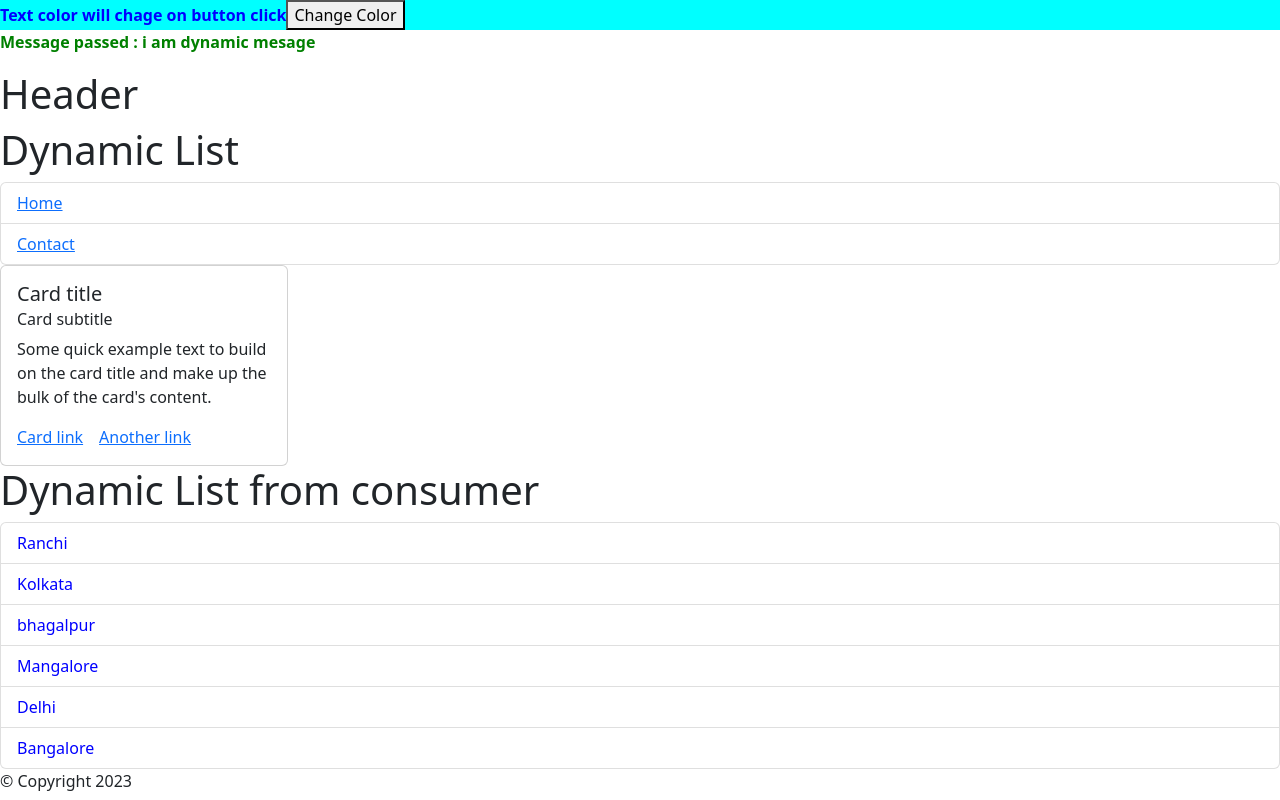
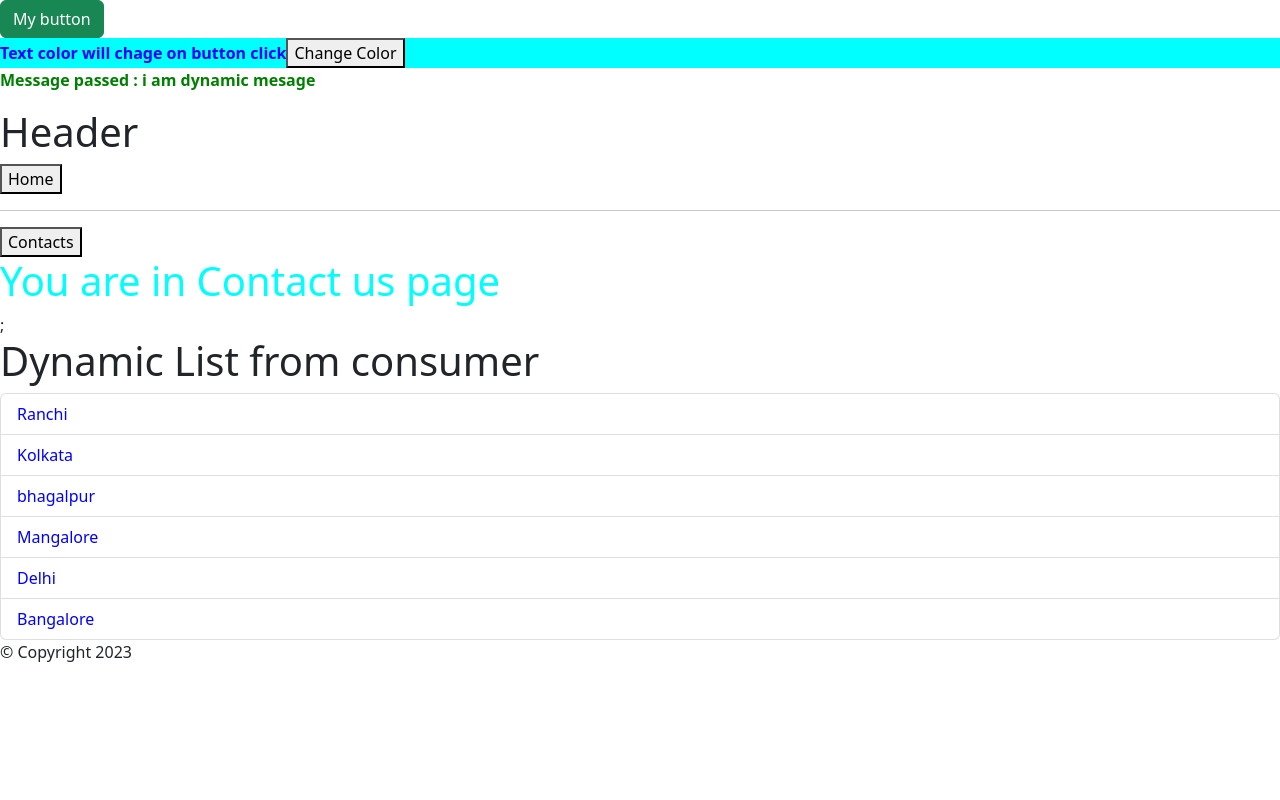
Before and after one commit to kumarrajtrivium/SampleReactTest, a React (Vite) app in the folder sample-project/: page /contact in a window 1280 px wide. Built offline with nearby package versions, Linux system fonts and the light colour scheme.

Commit message:
alert funtionality

```diff
--- a/sample-project/src/App.tsx
+++ b/sample-project/src/App.tsx
@@ -4,10 +4,31 @@ import MainContent from "./Component/MainContent";
 import Menu from "./Component/Menu";
 import FavColor from "./Component/FavColor";
 import Message from "./Component/Message";
+import Alert from "./Component/Alert";
+import Button from "./Component/Button";
+import { useState } from "react";
 
 function App() {
+  const [alertVisible, setAlertVisibility] = useState(false);
   return (
     <div>
+      {/* <Button></Button> */}
+      {/* <Alert message="comming from app"></Alert> */}
+      {/* <Alert>
+        <p>
+          <b>comming from app function</b>
+        </p>
+      </Alert> */}
+      <>
+        <Button color="success" onClick={() => setAlertVisibility(true)}>
+          My button
+        </Button>
+        {alertVisible && (
+          <Alert onClose={() => setAlertVisibility(false)}>
+            <i>Alert is visible you can close it on click of close icon</i>
+          </Alert>
+        )}
+      </>
       <FavColor></FavColor>
       <Message text="i am dynamic mesage"></Message>
       <Header />
--- /dev/null
+++ b/sample-project/src/Component/Alert.tsx
@@ -0,0 +1,53 @@
+// interface Props {
+//   message: string;
+// }
+
+import { ReactNode } from "react";
+
+// const Alert = (prop: Props) => {
+//   return (
+//     <>
+//       <div className="alert alert-primary" role="alert">
+//         {prop.message}
+//       </div>
+//     </>
+//   );
+// };
+
+// // interface Props {
+// //   children: ReactNode;
+// // }
+
+// // const Alert = (prop: Props) => {
+// //   return (
+// //     <>
+// //       <div className="alert alert-primary" role="alert">
+// //         {prop.children}
+// //       </div>
+// //     </>
+// //   );
+// // };
+
+// // export default Alert;
+
+interface Props {
+  children: ReactNode;
+  onClose: () => void;
+}
+
+const Alert = ({ children, onClose }: Props) => {
+  return (
+    <div className="alert alert-primary alert-dismissable">
+      {children}
+      <button
+        type="button"
+        className="btn-close"
+        data-bs-dismiss="alert"
+        aria-label="Close"
+        onClick={onClose}
+      ></button>
+    </div>
+  );
+};
+
+export default Alert;
--- /dev/null
+++ b/sample-project/src/Component/Button.tsx
@@ -0,0 +1,15 @@
+interface Props {
+  children: string;
+  color: "primary" | "secondary" | "danger" | "success" | "warning";
+  onClick: () => void;
+}
+
+const Button = ({ children, color, onClick }: Props) => {
+  return (
+    <button className={"btn btn-" + color} onClick={onClick}>
+      {children}
+    </button>
+  );
+};
+
+export default Button;
--- a/sample-project/src/Component/Contact.tsx
+++ b/sample-project/src/Component/Contact.tsx
@@ -1,4 +1,8 @@
 function Contact() {
-  return <h1>Contact us page</h1>;
+  return (
+    <div style={{ border: 1 }}>
+      <h1 style={{ color: "aqua" }}>You are in Contact us page</h1>;
+    </div>
+  );
 }
 export default Contact;
--- a/sample-project/src/Component/Home.tsx
+++ b/sample-project/src/Component/Home.tsx
@@ -1,11 +1,20 @@
 function Home() {
-  <div className="card" style={{width: '18rem'}}>
+  return (
+    <>
+      <div className="card" style={{ width: "18rem" }}>
         <img src="..." className="card-img-top" alt="..." />
         <div className="card-body">
           <h5 className="card-title">Card title</h5>
-    <p className="card-text">Some quick example text to build on the card title and make up the bulk of the card's content.</p>
-    <a href="#" className="btn btn-primary">Go somewhere</a>
+          <p className="card-text">
+            Some quick example text to build on the card title and make up the
+            bulk of the card's content.
+          </p>
+          <a href="#" className="btn btn-primary">
+            Go somewhere
+          </a>
         </div>
       </div>
+    </>
+  );
 }
 export default Home;
--- a/sample-project/src/Component/MainContent.tsx
+++ b/sample-project/src/Component/MainContent.tsx
@@ -12,7 +12,6 @@ function MainContent() {
   ];
   return (
     <>
-      <Card></Card>
       <ListGroup Heading="Dynamic List from consumer" City={city}></ListGroup>
     </>
   );
--- a/sample-project/src/Component/Menu.tsx
+++ b/sample-project/src/Component/Menu.tsx
@@ -1,21 +1,48 @@
 import { MouseEvent } from "react";
+import { Route, Routes, useNavigate } from "react-router";
+import Contact from "./Contact";
+import Home from "./Home";
 
 function Menu() {
   let array = ["Home", "Contact"];
   //array = [];
-  const handleClick = (event: MouseEvent) => console.log({ event });
+  // const handleClick = (event: MouseEvent) => console.log({ event });
+  // return (
+  //   <>
+  //     <h1>Dynamic List</h1>
+  //     {array.length === 0 && <p>No Menu</p>}
+  //     <ul className="list-group">
+  //       {array.map((x, index) => (
+  //         <li className="list-group-item" key={x} onClick={handleClick}>
+  //           <a href={x}>{x}</a>
+  //         </li>
+  //       ))}
+  //     </ul>
+  //   </>
+  // );
+  const navigate = useNavigate();
+
+  const navigateToContacts = () => {
+    // 👇️ navigate to /contacts
+    navigate("/contact");
+  };
+  const navigateHome = () => {
+    // 👇️ navigate to /
+    navigate("/home");
+  };
   return (
-    <>
-      <h1>Dynamic List</h1>
-      {array.length === 0 && <p>No Menu</p>}
-      <ul className="list-group">
-        {array.map((x, index) => (
-          <li className="list-group-item" key={x} onClick={handleClick}>
-            <a href={x}>{x}</a>
-          </li>
-        ))}
-      </ul>
-    </>
+    <div>
+      <div>
+        <button onClick={navigateHome}>Home</button>
+        <hr />
+        <button onClick={navigateToContacts}>Contacts</button>
+
+        <Routes>
+          <Route path="/contact" element={<Contact />} />
+          <Route path="/home" element={<Home />} />
+        </Routes>
+      </div>
+    </div>
   );
 }
 export default Menu;
```
Also changed, not shown: sample-project/src/main.tsx (+9 -8 lines). Lines whose indentation alone changed are shown as unchanged.
